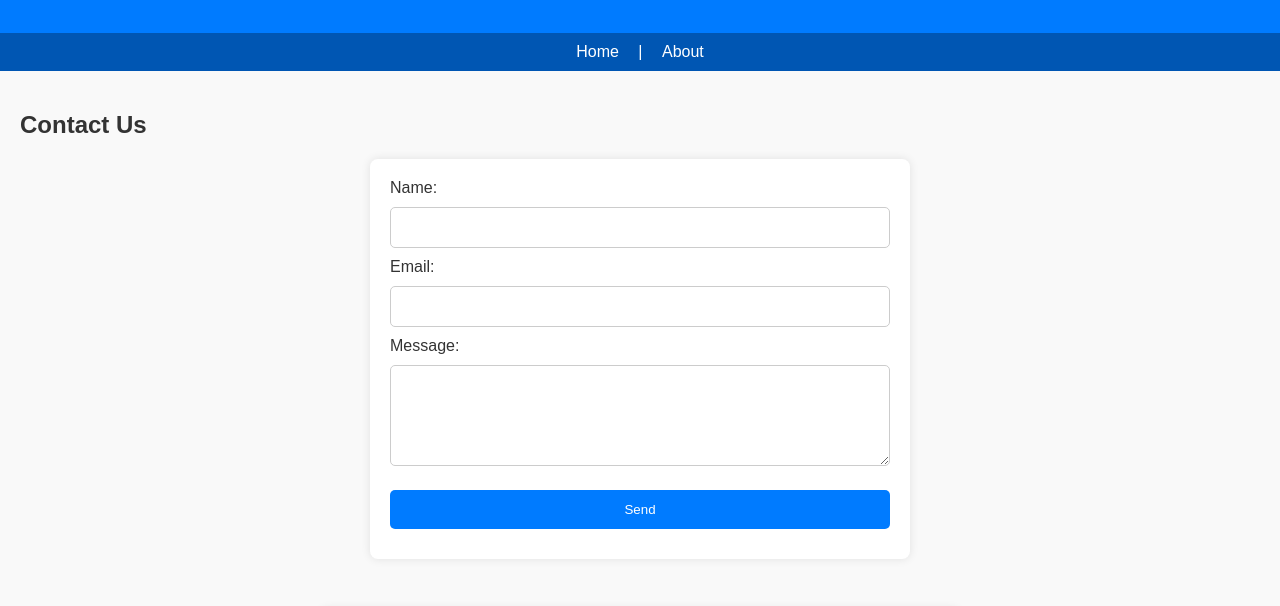
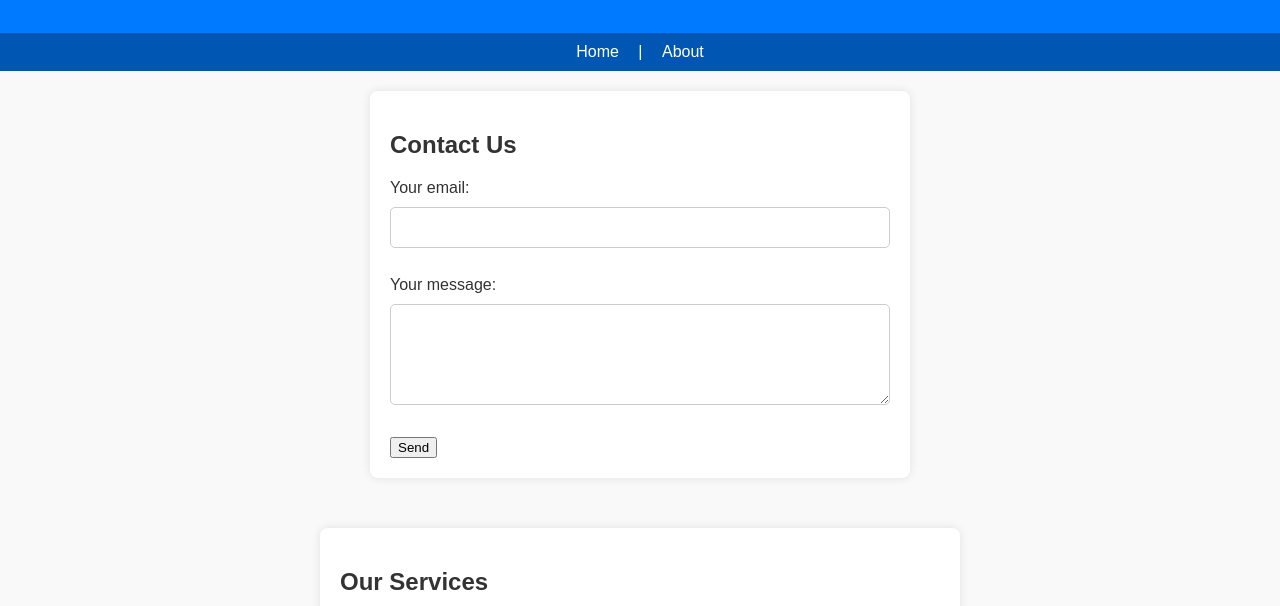
Before and after one commit to hellofewcount/FewCount-, a plain HTML site: page index.html in a window 1280 px wide. Shown: the part 121-727 px from the top of the page. Drawn offline with Linux system fonts and the light colour scheme.

Commit message:
Add files via upload

```diff
--- a/index.html
+++ b/index.html
@@ -92,17 +92,19 @@
     <a href="#">About</a>
   </nav>
   <section>
-    <h2>Contact Us</h2>
     <form>
-      <label for="name">Name:</label>
-      <input type="text" id="name" name="name" required>
-      <label for="email">Email:</label>
-      <input type="email" id="email" name="email" required>
-      <label for="message">Message:</label>
-      <textarea id="message" name="message" rows="5" required></textarea>
-      <input type="submit" value="Send">
-    </form>
-  </section>
+      <h2>Contact Us</h2>
+      <form action="https://formspree.io/f/xeokdvde" method="POST">
+        <label for="email">Your email:</label><br>
+        <input type="email" id="email" name="email" required><br><br>
+
+        <label for="message">Your message:</label><br>
+        <textarea id="message" name="message" rows="5" required>       </textarea><br><br>
+
+        <button type="submit">Send</button>
+      </form>
+
+      </section>
   <section class="services">
     <h2>Our Services</h2>
     <ul>
```
